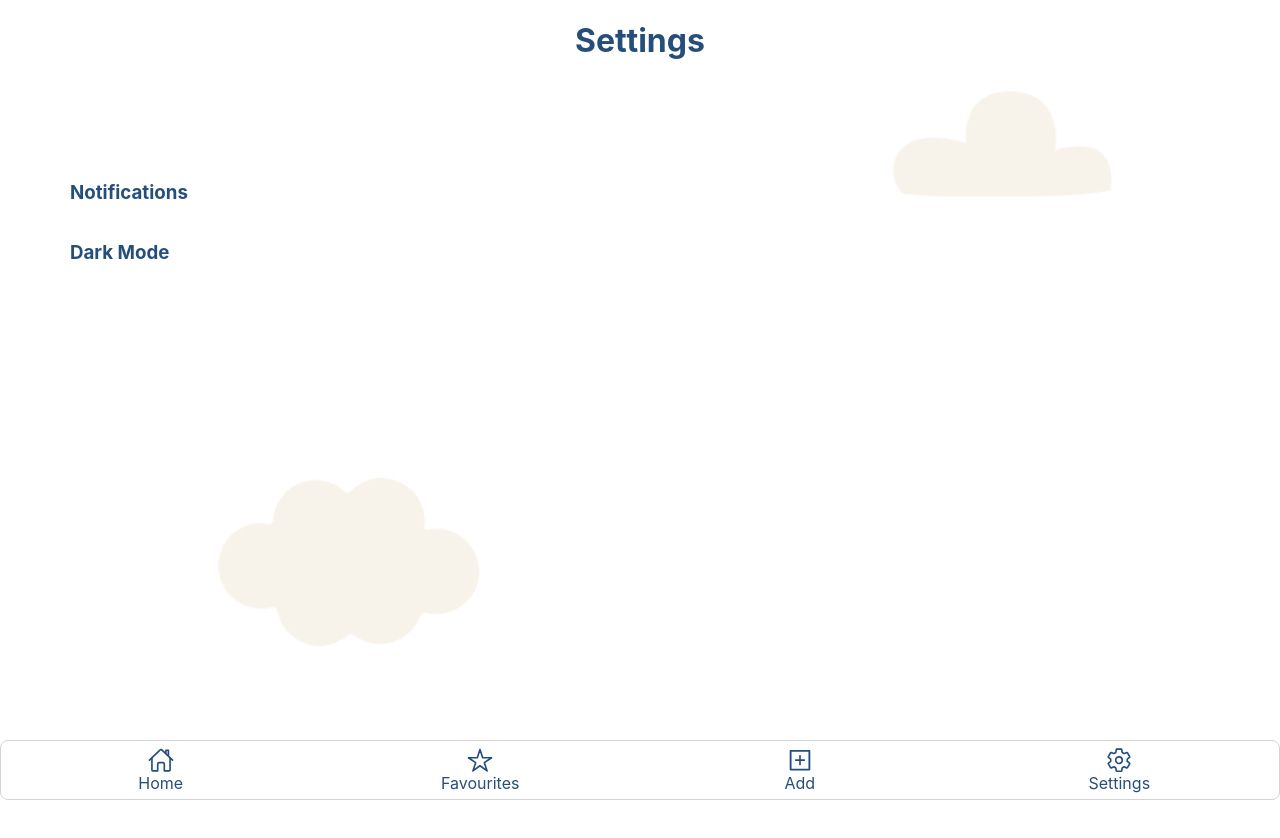
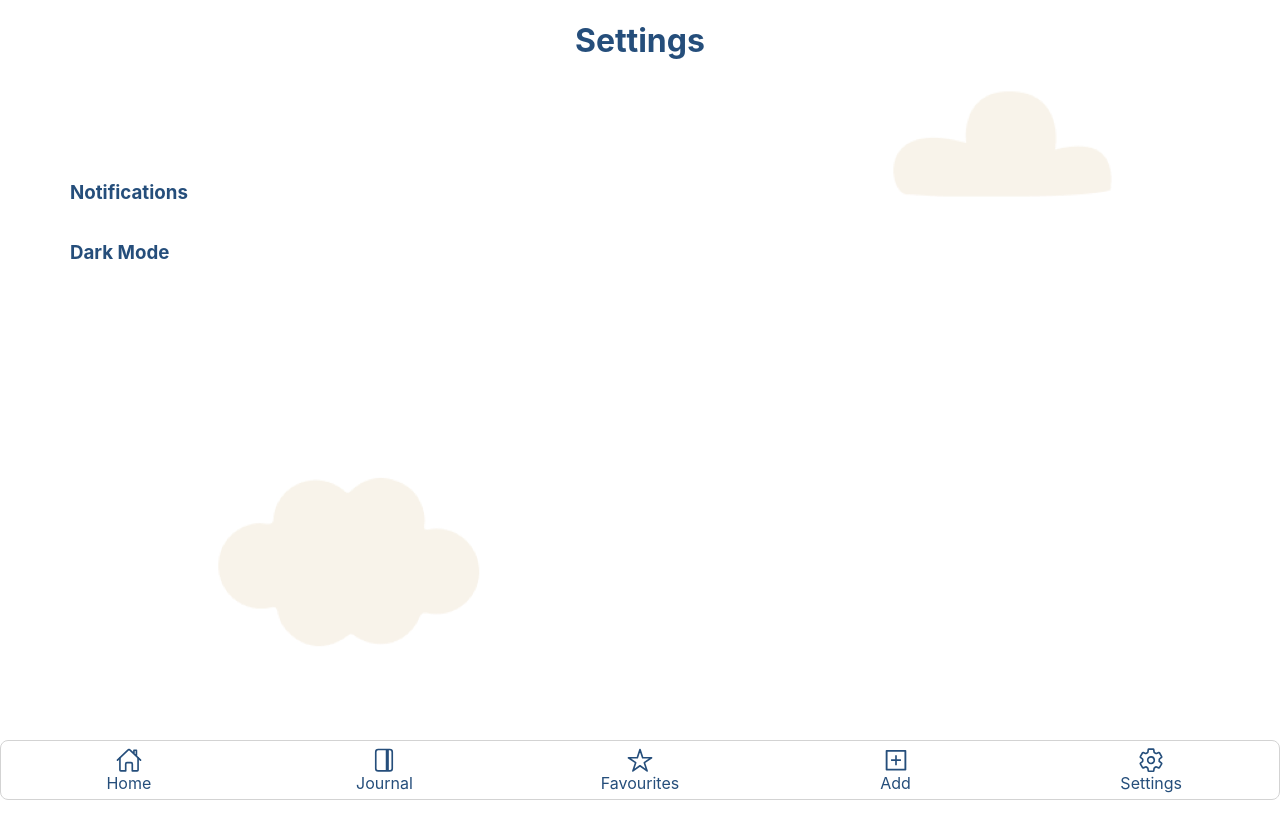
Before and after one commit to maroaraujo/final-project_front-end-surch, a Next.js app in the folder reconnect/: page /settings in a window 1280 px wide. Shown: the top 838 px of the page. Built offline with nearby package versions, Linux system fonts and the light colour scheme; no server answers.

Commit message:
added journal button that goes to the moodlog page

```diff
--- a/reconnect/component/TabBar/TabBar.js
+++ b/reconnect/component/TabBar/TabBar.js
@@ -8,6 +8,8 @@ import {
   IoStar,
   IoSettingsOutline,
   IoSettingsSharp,
+  IoJournal,
+  IoJournalOutline,
 } from "react-icons/io5";
 import { AiOutlinePlusSquare, AiFillPlusSquare } from "react-icons/ai";
 import { useUser } from "@auth0/nextjs-auth0";
@@ -21,6 +23,9 @@ function TabBar(props) {
     switch (activeTabs) {
       case "home":
         router.push("/home");
+        break;
+      case "moodlog":
+        router.push("/moodlog");
         break;
       case "favourites":
         router.push("/favourites");
@@ -36,7 +41,6 @@ function TabBar(props) {
       //   break;
     }
   }, [activeTabs, router.pathname]);
-  // const { state, dispatch } = useContext(GlobalContext);
 
   return (
     <div className={`${Styles.bottomNav}`}>
@@ -55,6 +59,22 @@ function TabBar(props) {
           />
         )}
         <span>Home</span>
+      </div>
+      <div className={`${Styles.bnTab}`}>
+        {activeTabs === "moodlog" ? (
+          <IoJournal
+            size="50"
+            color="#254E7B"
+            onClick={() => setActiveTabs("moodlog")}
+          />
+        ) : (
+          <IoJournalOutline
+            size="50"
+            color="#254E7B"
+            onClick={() => setActiveTabs("moodlog")}
+          />
+        )}
+        <span>Journal</span>
       </div>
       <div className={`${Styles.bnTab}`}>
         {activeTabs === "favourites" ? (
@@ -76,13 +96,13 @@ function TabBar(props) {
         {activeTabs === "add" ? (
           <AiFillPlusSquare
             size="50"
-            color="##254E7B"
+            color="#254E7B"
             onClick={() => setActiveTabs("add")}
           />
         ) : (
           <AiOutlinePlusSquare
             size="50"
-            color="##254E7B"
+            color="#254E7B"
             onClick={() => setActiveTabs("add")}
           />
         )}
@@ -92,13 +112,13 @@ function TabBar(props) {
         {activeTabs === "settings" ? (
           <IoSettingsSharp
             size="50"
-            color="##254E7B"
+            color="#254E7B"
             onClick={() => setActiveTabs("settings")}
           />
         ) : (
           <IoSettingsOutline
             size="50"
-            color="##254E7B"
+            color="#254E7B"
             onClick={() => setActiveTabs("settings")}
           />
         )}
--- a/reconnect/styles/Home.module.css
+++ b/reconnect/styles/Home.module.css
@@ -2,7 +2,6 @@
   display: flex;
   justify-content: top;
 }
-
 
 .welcomecontainer {
   display: flex;
@@ -10,7 +9,6 @@
   background-color: #cbe2ef;
   margin: 1rem;
 }
-
 
 .main {
   min-height: 100vh;
@@ -43,7 +41,6 @@
   align-items: center;
 }
 
-
 .welcomemain {
   min-height: 100vh;
   padding: 4rem 0;
@@ -72,7 +69,7 @@
   align-items: center;
   margin-top: 3vh;
   z-index: 1;
-  color:#254E7B;
+  color: #254e7b;
 }
 
 .footer a {
@@ -169,6 +166,9 @@
   justify-content: center;
   align-items: center;
   flex-direction: column;
+}
+.bnTab span {
+  color: #254e7b;
 }
 
 .bnTabText {
```
Also changed, not shown: 1 other file (tests, documents, lock files or other folders).
